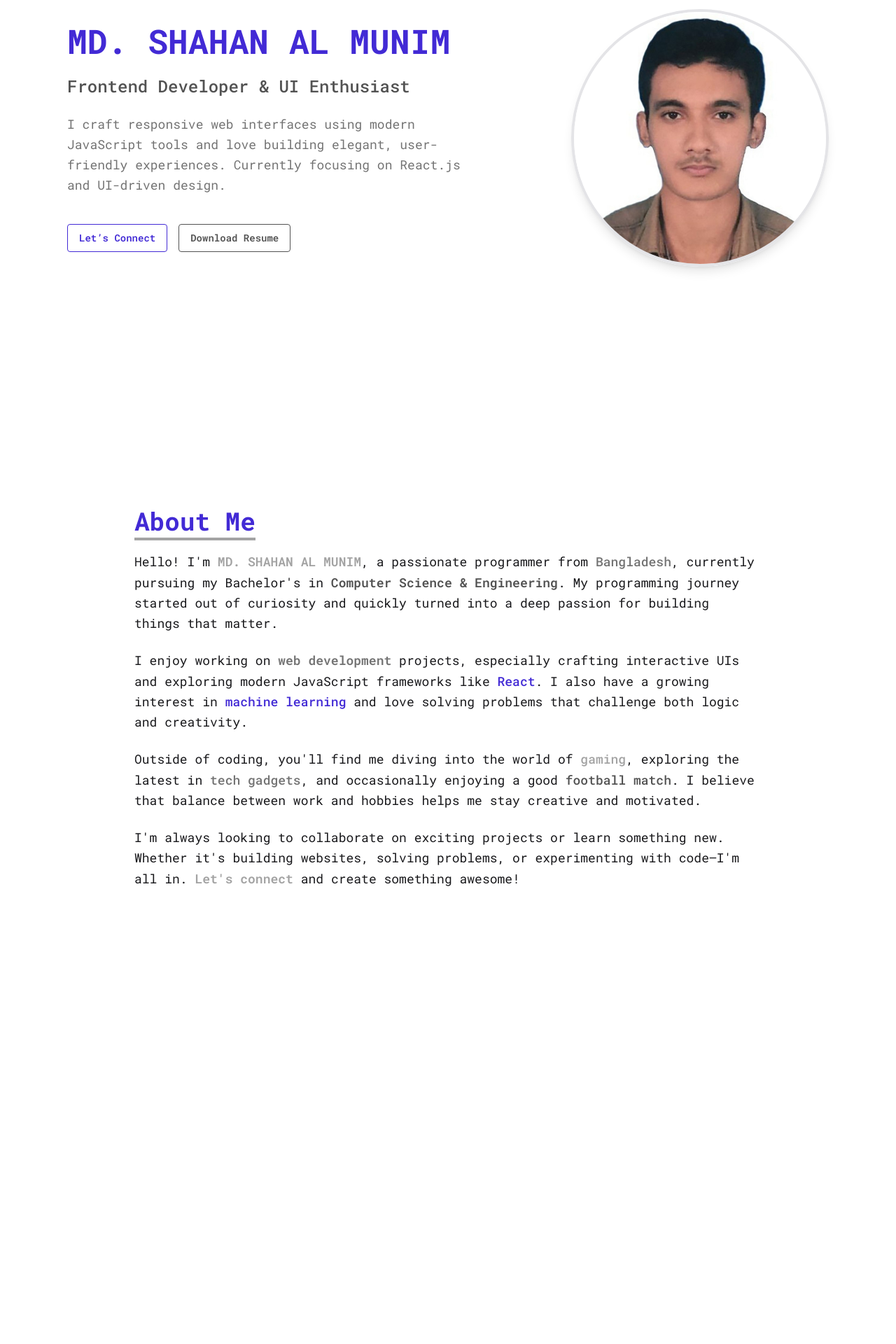
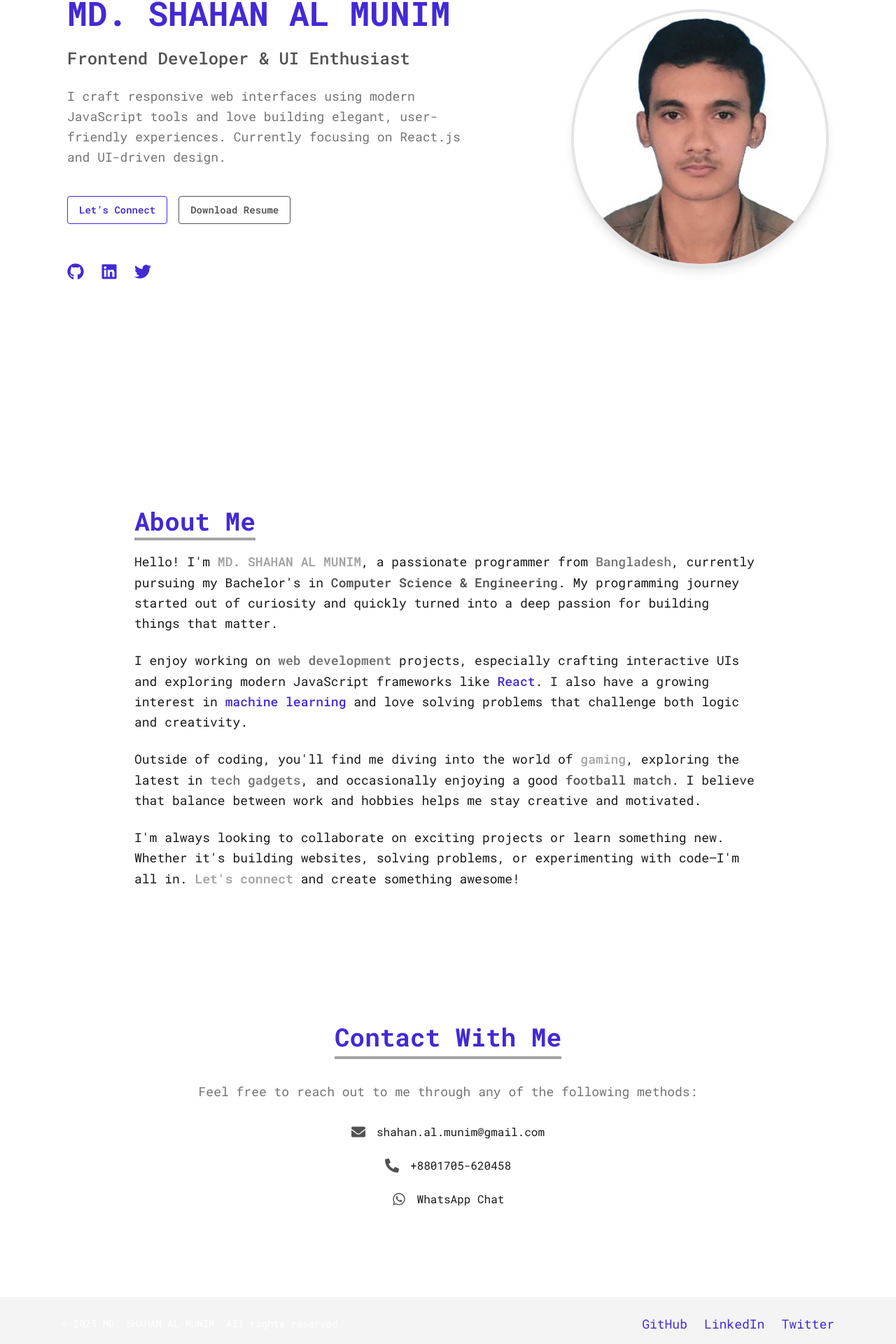
Before and after one commit to MMunim90/Portfolio-Web, a React (Vite) app: page / in a window 1280 px wide. Shown: the part 268-2188 px from the top of the page at 70% size. Before the commit the page ends 1665 px from the top, so only its background shows below. Built offline with nearby package versions, Linux system fonts and the light colour scheme.

Commit message:
added footer and contact with me section

```diff
--- a/package.json
+++ b/package.json
@@ -13,6 +13,7 @@
     "@tailwindcss/vite": "^4.1.11",
     "react": "^19.1.0",
     "react-dom": "^19.1.0",
+    "react-icons": "^5.5.0",
     "react-router": "^7.6.3",
     "react-scroll": "^1.9.3",
     "tailwindcss": "^4.1.11"
--- a/src/Layout/RootLayout.jsx
+++ b/src/Layout/RootLayout.jsx
@@ -1,12 +1,14 @@
 import React from 'react';
 import { Outlet } from 'react-router';
 import Navbar from '../shared/Navbar';
+import Footer from '../shared/Footer';
 
 const RootLayout = () => {
     return (
         <div>
             <Navbar></Navbar>
             <Outlet></Outlet>
+            <Footer></Footer>
         </div>
     );
 };
--- /dev/null
+++ b/src/Pages/Contact/Contact.jsx
@@ -0,0 +1,56 @@
+import React from "react";
+import { FaEnvelope, FaPhoneAlt, FaWhatsapp } from "react-icons/fa";
+
+const Contact = () => {
+  return (
+    <section
+      id="contact"
+      className="bg-base-100 text-base-content py-16 px-6 md:px-12 lg:px-24"
+    >
+      <div className="max-w-4xl mx-auto text-center space-y-8">
+        <h2 className="text-4xl font-bold text-primary border-b-4 inline-block border-accent pb-2">
+          Contact With Me
+        </h2>
+        <p className="text-lg text-info">
+          Feel free to reach out to me through any of the following methods:
+        </p>
+
+        <div className="flex flex-col items-center gap-6 mt-8">
+          <div className="flex items-center gap-4">
+            <FaEnvelope className="text-secondary text-xl" />
+            <a
+              href="shahan.al.munim@gmail.com"
+              className="hover:text-primary transition"
+            >
+              shahan.al.munim@gmail.com
+            </a>
+          </div>
+
+          <div className="flex items-center gap-4">
+            <FaPhoneAlt className="text-secondary text-xl" />
+            <a
+              href="tel:+8801705620458"
+              className="hover:text-primary transition"
+            >
+              +8801705-620458
+            </a>
+          </div>
+
+          <div className="flex items-center gap-4">
+            <FaWhatsapp className="text-secondary text-xl" />
+            <a
+              href="https://wa.me/8801705620458"
+              target="_blank"
+              rel="noopener noreferrer"
+              className="hover:text-primary transition"
+            >
+              WhatsApp Chat
+            </a>
+          </div>
+        </div>
+      </div>
+    </section>
+  );
+};
+
+export default Contact;
--- a/src/Pages/Home/Home.jsx
+++ b/src/Pages/Home/Home.jsx
@@ -1,12 +1,14 @@
 import React from 'react';
 import About from '../About/About';
 import Intro from '../Intro/Intro';
+import Contact from '../Contact/Contact';
 
 const Home = () => {
     return (
         <div>
             <Intro></Intro>
             <About></About>
+            <Contact></Contact>
         </div>
     );
 };
--- a/src/Pages/Intro/Intro.jsx
+++ b/src/Pages/Intro/Intro.jsx
@@ -1,4 +1,5 @@
 import React from "react";
+import { FaGithub, FaLinkedin, FaTwitter } from "react-icons/fa";
 import profilePic from "../../assets/munim.jpg";
 
 const Intro = () => {
@@ -39,6 +40,37 @@ const Intro = () => {
             Download Resume
           </a>
         </div>
+
+        {/* Social Media Buttons */}
+        <div className="flex gap-6 pt-8 justify-center md:justify-start text-primary text-2xl">
+          <a
+            href="https://github.com/MMunim90"
+            target="_blank"
+            rel="noopener noreferrer"
+            aria-label="GitHub"
+            className="hover:text-secondary transition"
+          >
+            <FaGithub />
+          </a>
+          <a
+            href="https://www.linkedin.com/in/m-munim/"
+            target="_blank"
+            rel="noopener noreferrer"
+            aria-label="LinkedIn"
+            className="hover:text-secondary transition"
+          >
+            <FaLinkedin />
+          </a>
+          <a
+            href="https://x.com/__munim__"
+            target="_blank"
+            rel="noopener noreferrer"
+            aria-label="Twitter"
+            className="hover:text-secondary transition"
+          >
+            <FaTwitter />
+          </a>
+        </div>
       </div>
 
       {/* Right: Image */}
--- a/src/shared/Footer.jsx
+++ b/src/shared/Footer.jsx
@@ -1,11 +1,44 @@
-import React from 'react';
+import React from "react";
 
 const Footer = () => {
-    return (
-        <div>
-
+  return (
+    <footer className="bg-base-200 text-base-content py-6 mt-16">
+      <div className="max-w-6xl mx-auto px-6 flex flex-col md:flex-row justify-between items-center">
+        <p className="text-sm text-white">
+          © {new Date().getFullYear()} MD. SHAHAN AL MUNIM. All rights reserved.
+        </p>
+        <div className="flex space-x-6 mt-4 md:mt-0 text-primary text-lg">
+          <a
+            href="https://github.com/MMunim90"
+            target="_blank"
+            rel="noopener noreferrer"
+            aria-label="GitHub"
+            className="hover:text-secondary transition"
+          >
+            GitHub
+          </a>
+          <a
+            href="https://www.linkedin.com/in/m-munim/"
+            target="_blank"
+            rel="noopener noreferrer"
+            aria-label="LinkedIn"
+            className="hover:text-secondary transition"
+          >
+            LinkedIn
+          </a>
+          <a
+            href="https://x.com/__munim__"
+            target="_blank"
+            rel="noopener noreferrer"
+            aria-label="Twitter"
+            className="hover:text-secondary transition"
+          >
+            Twitter
+          </a>
         </div>
-    );
+      </div>
+    </footer>
+  );
 };
 
 export default Footer;
```
Also changed, not shown: 1 other file (tests, documents, lock files or other folders).
